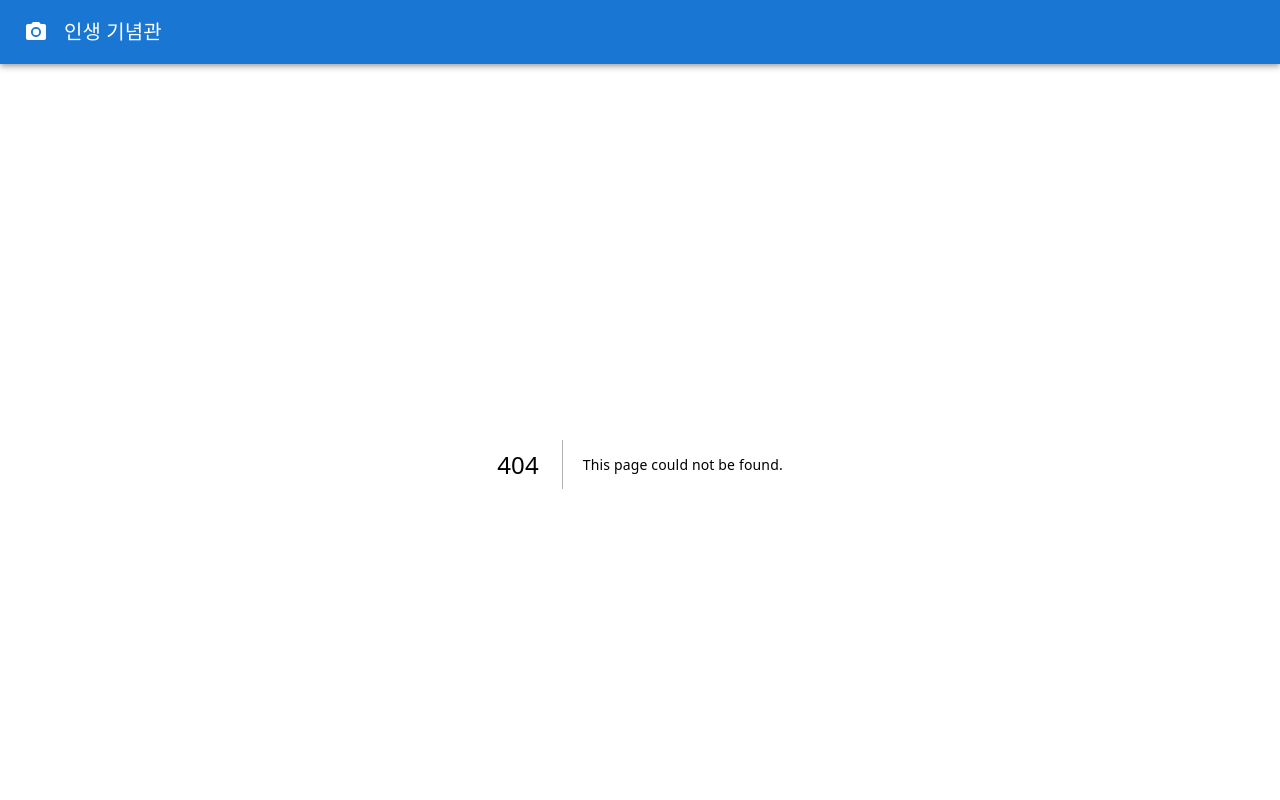
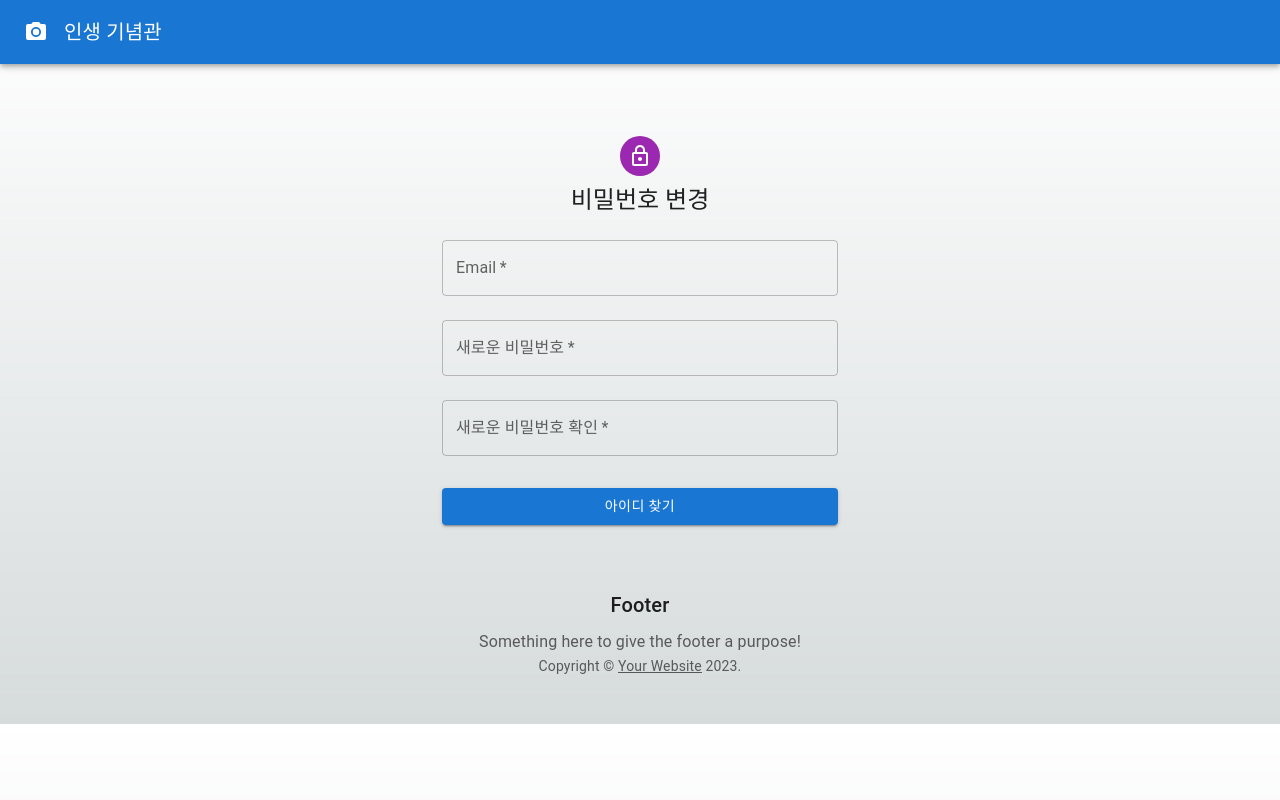
Before and after one commit to Genithlabs/Memorial, a Next.js app: page /reset-password/1 in a window 1280 px wide. Before the commit this address had no page. Shown: the top 800 px of the page. Built offline with nearby package versions, Linux system fonts and the light colour scheme.

Commit message:
비밀번호 변경 API를 연동하여 비밀번호 변경을 합니다

```diff
--- /dev/null
+++ b/components/ResetPassword.tsx
@@ -0,0 +1,128 @@
+import Container from "@mui/material/Container";
+import Avatar from "@mui/material/Avatar";
+import LockOutlinedIcon from "@mui/icons-material/LockOutlined";
+import Typography from "@mui/material/Typography";
+import Box from "@mui/material/Box";
+import TextField from "@mui/material/TextField";
+import Button from "@mui/material/Button";
+import {useRouter} from "next/router";
+
+
+export default function ResetPasswordForm() {
+    const router = useRouter();
+    const { token } = router.query;
+
+    const handleResetPassword = async (event: React.FormEvent<HTMLFormElement>) => {
+        event.preventDefault();
+        const data = new FormData(event.currentTarget);
+        const password = data.get('password') ?? "";
+        const password_confirmation = data.get('password_confirmation') ?? "";
+        const email = data.get('email') ?? "";
+
+        if (!token) {
+            alert('토큰이 유효하지 않습니다.');
+            return;
+        }
+
+        if (!email) {
+            alert('이메일을 입력해주세요.');
+            return false;
+        }
+        if (!password) {
+            alert('새로운 비밀번호를 입력해주세요.');
+            return false;
+        }
+        if (!password_confirmation) {
+            alert('새로운 비밀번호 확인을 입력해주세요.');
+            return false;
+        }
+        if (password != password_confirmation) {
+            alert('비밀번호가 일치하지 않습니다.');
+            return false;
+        }
+
+        const emailRegex = /^(([^<>()\[\]\\.,;:\s@"]+(\.[^<>()\[\]\\.,;:\s@"]+)*)|(".+"))@(([^<>()[\]\\.,;:\s@"]+\.)+[^<>()[\]\\.,;:\s@"]{2,})$/i;
+        if (!email && !emailRegex.test(email)) {
+            alert('올바른 이메일 주소를 입력해주세요.');
+            return;
+        }
+
+        try {
+            const url = `${process.env.NEXT_PUBLIC_API_URL}/api/user/reset_password`;
+            const response = await fetch(url, {
+                method: 'POST',
+                headers: {'Content-Type': 'application/json'},
+                body: JSON.stringify({email, password, password_confirmation, token}),
+            });
+
+            if (response.ok) {
+                const result = await response.json();
+                alert(result.message);
+                router.push('/signin');
+            } else {
+                const result = await response.json();
+                alert('비밀번호 변경 실패: ' + result.error[0]);
+            }
+        } catch (error) {
+            alert('비밀번호 변경 에러 발생:' + error);
+        }
+    };
+    return (
+        <>
+            <Container component="main" maxWidth="xs">
+                <Box
+                    sx={{
+                        marginTop: 8,
+                        display: 'flex',
+                        flexDirection: 'column',
+                        alignItems: 'center',
+                    }}
+                >
+                    <Avatar sx={{ m: 1, bgcolor: 'secondary.main' }}>
+                        <LockOutlinedIcon />
+                    </Avatar>
+                    <Typography component="h1" variant="h5">
+                        비밀번호 변경
+                    </Typography>
+                    <Box component="form" onSubmit={handleResetPassword} noValidate sx={{ mt: 1 }}>
+                        <TextField
+                            margin="normal"
+                            required
+                            fullWidth
+                            id="email"
+                            label="Email"
+                            name="email"
+                            autoComplete="email"
+                        />
+                        <TextField
+                            margin="normal"
+                            required
+                            fullWidth
+                            id="password"
+                            label="새로운 비밀번호"
+                            name="password"
+                            type="password"
+                        />
+                        <TextField
+                            margin="normal"
+                            required
+                            fullWidth
+                            id="password_confirmation"
+                            label="새로운 비밀번호 확인"
+                            name="password_confirmation"
+                            type="password"
+                        />
+                        <Button
+                            type="submit"
+                            fullWidth
+                            variant="contained"
+                            sx={{ mt: 3, mb: 2 }}
+                        >
+                            아이디 찾기
+                        </Button>
+                    </Box>
+                </Box>
+            </Container>
+        </>
+    )
+}
--- /dev/null
+++ b/pages/reset-password/[token].tsx
@@ -0,0 +1,10 @@
+import ResetPassword from "@/components/ResetPassword";
+
+
+export default function resetPassword() {
+    return (
+        <div>
+            <ResetPassword />
+        </div>
+    )
+}
```
